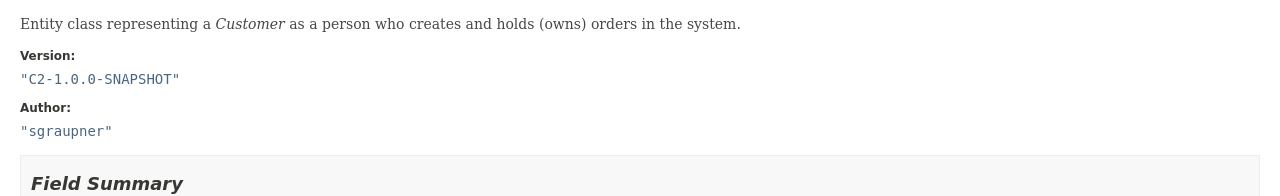
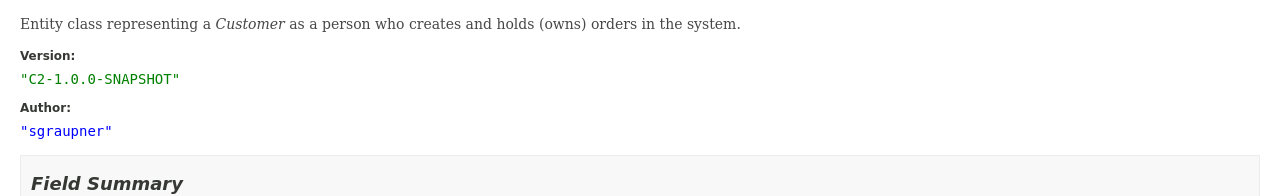
Before and after one commit to meisterhi/se1-bestellsystem, a plain HTML site: page c2-customer/se1.bestellsystem/datamodel/Customer.html in a window 1280 px wide. Shown: the part 259-455 px from the top of the page. Drawn offline with Linux system fonts and the light colour scheme; a web font is replaced by a local one.

```diff
--- a/c2-customer/se1.bestellsystem/datamodel/Customer.html
+++ b/c2-customer/se1.bestellsystem/datamodel/Customer.html
@@ -1,7 +1,7 @@
 <!DOCTYPE HTML>
 <html lang="en">
 <head>
-<!-- Generated by javadoc (21) on Thu Nov 28 12:50:36 CET 2024 -->
+<!-- Generated by javadoc (21) on Thu Nov 28 13:17:02 CET 2024 -->
 <title>Customer</title>
 <meta name="viewport" content="width=device-width, initial-scale=1">
 <meta http-equiv="Content-Type" content="text/html; charset=utf-8">
@@ -97,9 +97,9 @@
  and holds (owns) orders in the system.</div>
 <dl class="notes">
 <dt>Version:</dt>
-<dd><code style=color:green><a href="../application/package_info.html#Version">"C2-1.0.0-SNAPSHOT"</a></code></dd>
+<dd><code style=color:green>"C2-1.0.0-SNAPSHOT"</code></dd>
 <dt>Author:</dt>
-<dd><code style=color:blue><a href="../application/package_info.html#Author">"sgraupner"</a></code></dd>
+<dd><code style=color:blue>"sgraupner"</code></dd>
 </dl>
 </section>
 <section class="summary">
```
